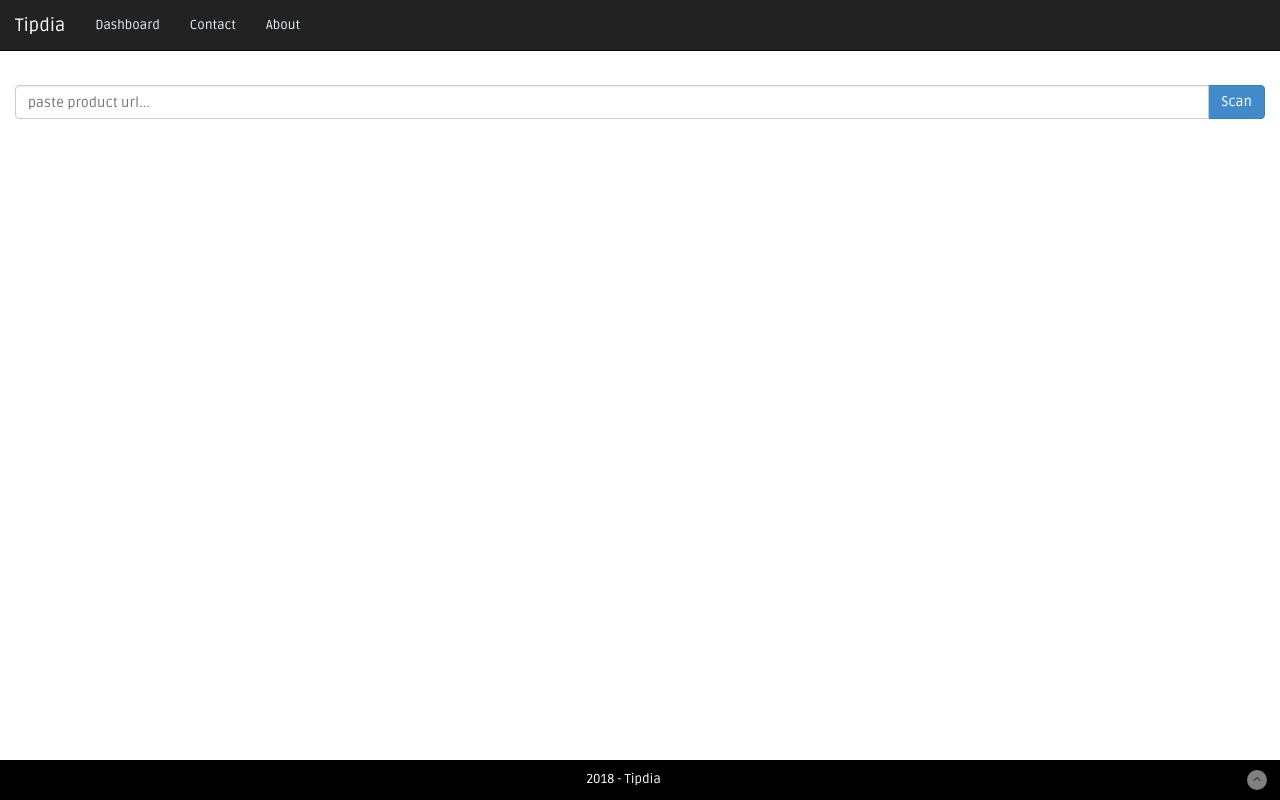
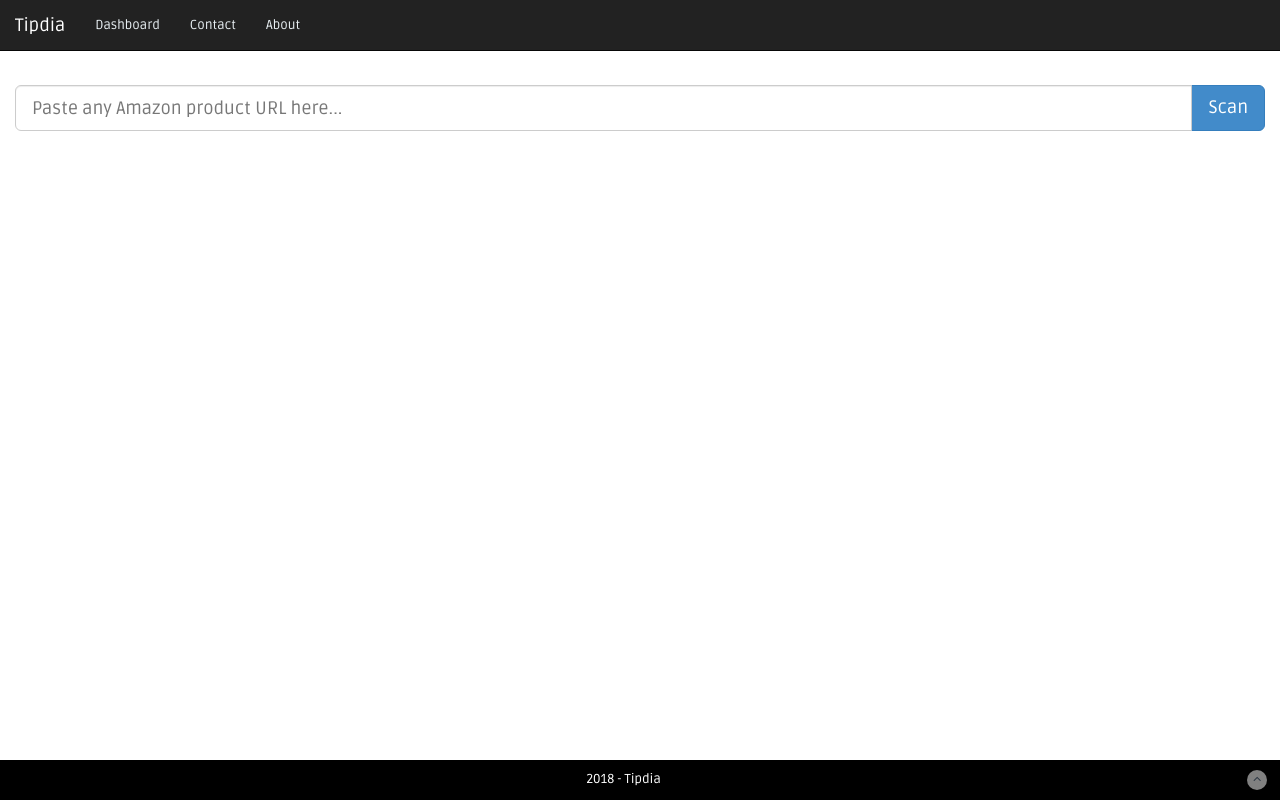
Before and after one commit to gauravbhatt13/dashgum-review-scan, a website: page public/index.html at #!/home in a window 1280 px wide. Drawn offline with Linux system fonts and the light colour scheme.

Commit message:
made input box size larger

```diff
--- a/public/input-url.html
+++ b/public/input-url.html
@@ -3,9 +3,9 @@
         <div class="row">
             <div class="col-lg-12">
                 <div class="input-group input-group-md">
-                    <input type="text" class="form-control input-md" placeholder="paste product url..." ng-model="url">
+                    <input type="text" class="form-control input-lg" placeholder="Paste any Amazon product URL here..." ng-model="url">
                     <span class="input-group-btn">
-                        <button class="btn btn-primary btn-md" ng-click="scan()">Scan <i class="fa fa-refresh fa-spin" ng-show="spinner"></i></button>
+                        <button class="btn btn-primary btn-lg" ng-click="scan()">Scan <i class="fa fa-refresh fa-spin" ng-show="spinner"></i></button>
                      </span>
                 </div>
             </div>
```
